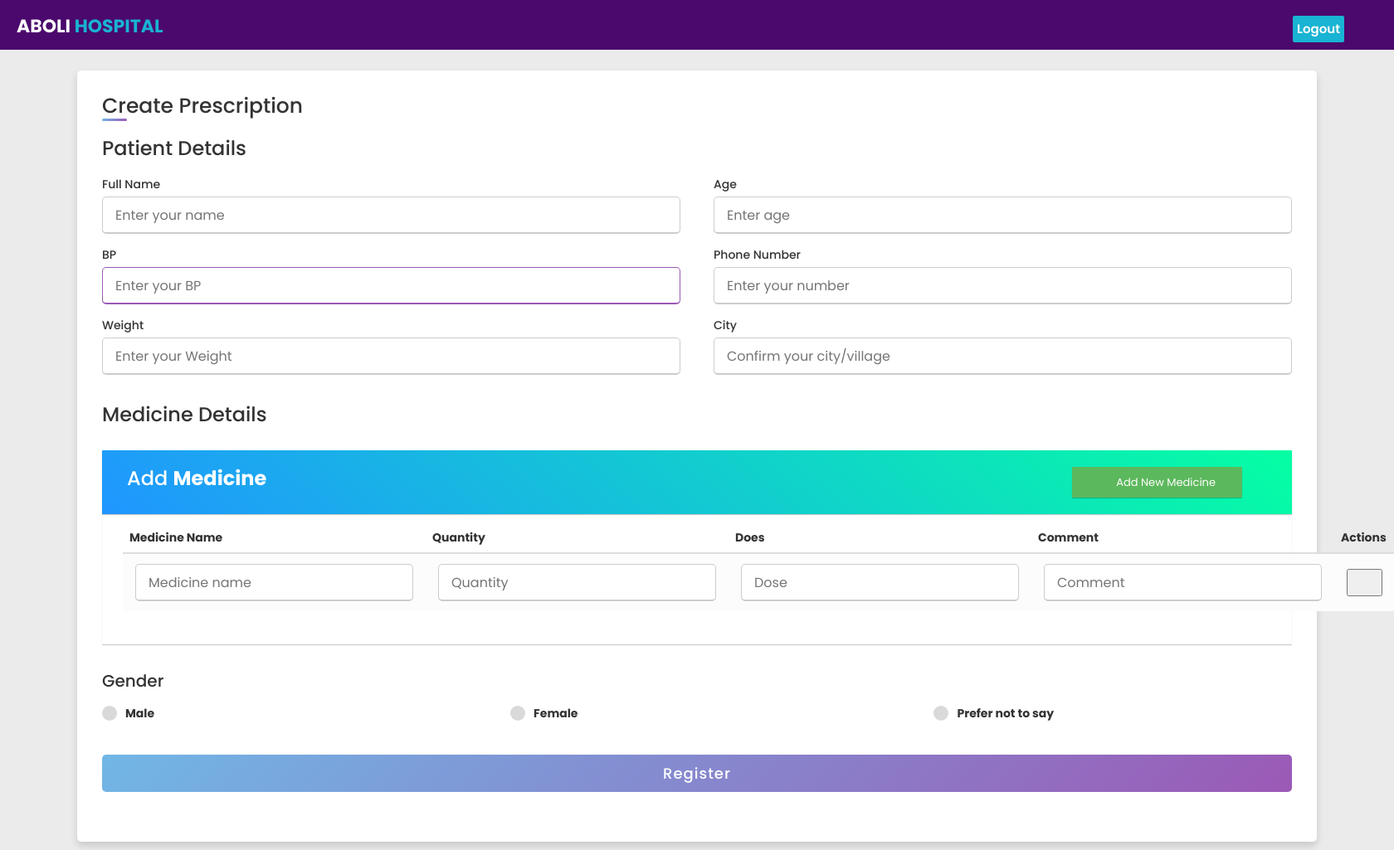
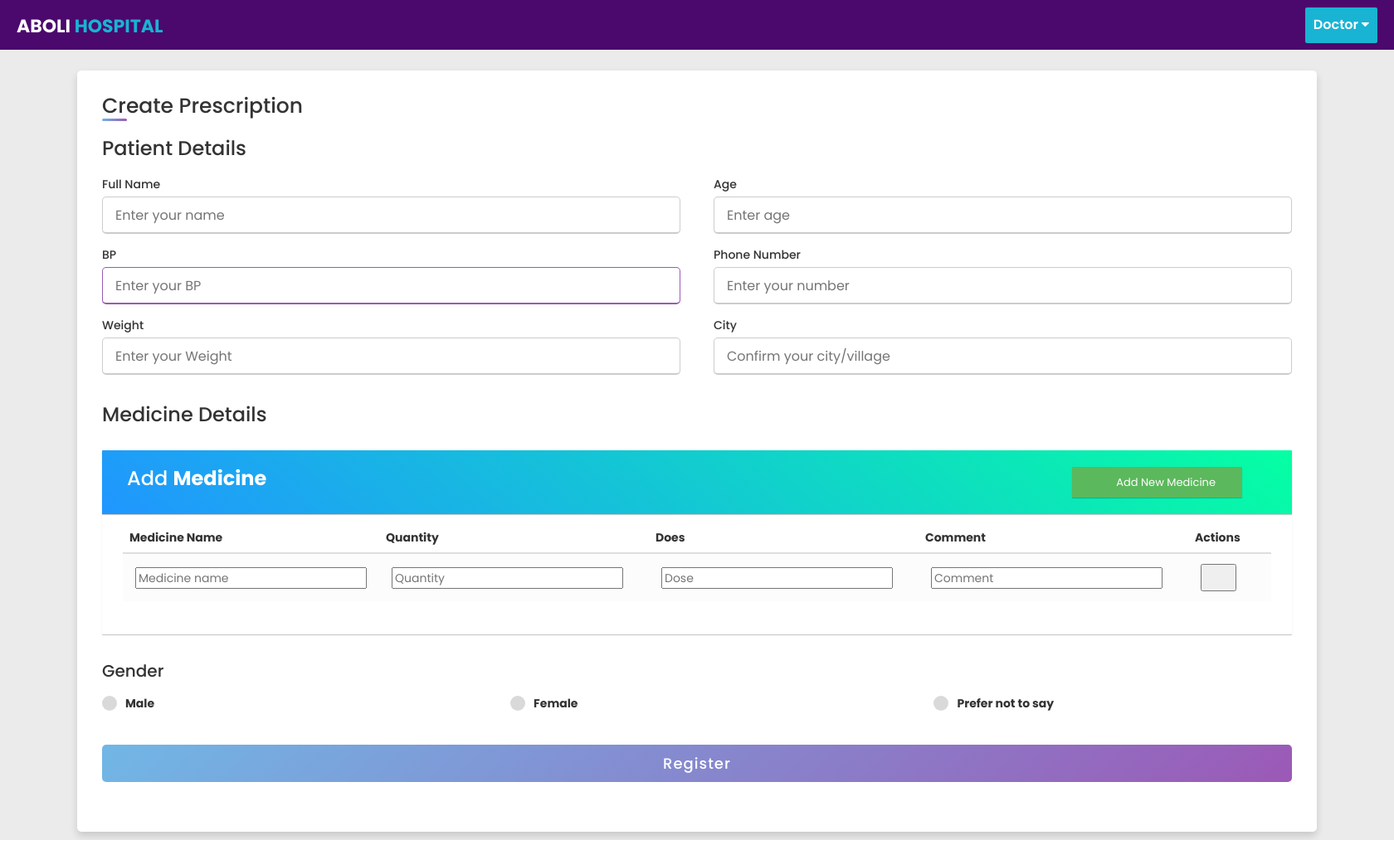
Before and after one commit to amitnileka/Multicare_web_project, a Django app: a page that uses Hosp/templates/prescription.html in a window 1680 px wide. Shown: the whole page at 83% size. Run offline with Django 3.2, Linux system fonts and the light colour scheme; a user stored in the database is signed in; some libraries are stand-ins or nearby versions.

Commit message:
Update prescription.html

```diff
--- a/Hosp/templates/prescription.html
+++ b/Hosp/templates/prescription.html
@@ -387,99 +387,99 @@ form .input-add span.details{
         margin-top: 10px;
         font-size: 13px;
     }
- /* Custom checkbox */
- .custom-checkbox {
-  position: relative;
- }
- .custom-checkbox input[type="checkbox"] {
-  opacity: 0;
-  position: absolute;
-  margin: 5px 0 0 3px;
-  z-index: 9;
- }
- .custom-checkbox label:before{
-  width: 18px;
-  height: 18px;
- }
- .custom-checkbox label:before {
-  content: '';
-  margin-right: 10px;
-  display: inline-block;
-  vertical-align: text-top;
-  background: white;
-  border: 1px solid #bbb;
-  border-radius: 1px;
-  box-sizing: border-box;
-  z-index: 2;
- }
- .custom-checkbox input[type="checkbox"]:checked + label:after {
-  content: '';
-  position: absolute;
-  left: 6px;
-  top: 3px;
-  width: 6px;
-  height: 11px;
-  border: solid #000;
-  border-width: 0 3px 3px 0;
-  transform: inherit;
-  z-index: 3;
-  transform: rotateZ(45deg);
- }
- .custom-checkbox input[type="checkbox"]:checked + label:before {
-  border-color: #03A9F4;
-  background: #03A9F4;
- }
- .custom-checkbox input[type="checkbox"]:checked + label:after {
-  border-color: #fff;
- }
- .custom-checkbox input[type="checkbox"]:disabled + label:before {
-  color: #b8b8b8;
-  cursor: auto;
-  box-shadow: none;
-  background: #ddd;
- }
- /* Modal styles */
- .modal .modal-dialog {
-  max-width: 400px;
- }
- .modal .modal-header, .modal .modal-body, .modal .modal-footer {
-  padding: 20px 30px;
- }
- .modal .modal-content {
-  border-radius: 1px;
- }
- .modal .modal-footer {
-  background: #ecf0f1;
-  border-radius: 0 0 1px 1px;
- }
- .modal .modal-title {
-        display: inline-block;
-    }
- .modal .form-control {
-  border-radius: 1px;
-  box-shadow: none;
-  border-color: #dddddd;
- }
- .modal textarea.form-control {
-  resize: vertical;
- }
- .modal .btn {
-  border-radius: 1px;
-  min-width: 100px;
- }
- .modal form label {
-  font-weight: normal;
- }
 
-.tbody-content input{
-    height: 45px;
-    outline: none;
-    font-size: 16px;
-    border-radius: 5px;
-    padding-left: 15px;
-    border: 1px solid #ccc;
-    border-bottom-width: 2px;
-    transition: all 0.3s ease;
+/* Dropdown Logout button */
+
+.mobile_nav_items{
+background: #19B3D3;
+text-decoration: none;
+float: right;
+margin-top: -45px;
+border-radius: 2px;
+font-size: 15px;
+font-weight: 600;
+color: #fff;
+transition: 0.5s;
+transition-property: background;
+
+}
+
+.mobile_nav_items .dropdown-content a {
+font-size: 16px;
+color: white;
+text-align: center;
+padding: 14px 16px;
+text-decoration: none;
+line-height: 30px;
+}
+
+.dropdown {
+overflow: hidden;
+text-align: center;
+}
+
+
+.dropdown .dropbtn {
+font-size: 16px;
+color: white;
+padding: 10px;
+background-color: inherit;
+font-family: inherit;
+margin: 0;
+text-align: center;
+border: none;
+}
+
+
+.dropdown-content {
+display: none;
+background: #2F323A;
+min-width: 160px;
+box-shadow: 0px 8px 16px 0px rgba(0,0,0,0.2);
+z-index: 1;
+}
+
+.dropdown-content a {
+float: none;
+color: black;
+padding: 12px 16px;
+text-decoration: none;
+display: block;
+text-align: left;
+}
+
+.dropdown-content a:hover {
+background-color: #19B3D3;
+}
+
+.dropdown:hover .dropdown-content {
+display: block;
+}
+
+
+ @media(max-width: 584px){
+ .container{
+  max-width: 100%;
+}
+form .user-details .input-box{
+    margin-bottom: 15px;
+    width: 100%;
+  }
+  form .category{
+    width: 100%;
+  }
+  .content form .user-details{
+    max-height: 300px;
+    overflow-y: scroll;
+  }
+  .user-details::-webkit-scrollbar{
+    width: 5px;
+  }
+  }
+  @media(max-width: 459px){
+  .container .content .category{
+    flex-direction: column;
+  }
 }
 
 
@@ -540,10 +540,19 @@ form .user-details .input-box{
     <div class="left_area">
       <h3>Aboli <span>Hospital</span></h3>
     </div>
-    <div class="right_area">
-      <a href="{% url 'logoutpg' %}" class="logout_btn">Logout</a>
+    <div class="mobile_nav_items">
+      <div class="dropdown">
+        <button class="dropbtn">Doctor
+          <i class="fa fa-caret-down"></i>
+        </button>
+        <div class="dropdown-content">
+          <a href="{% url 'patientdash'%}">Home</a>
+          <a href="{% url 'logoutpg' %}">Logout</a>
+
+        </div>
+      </div>
     </div>
-  </header>
+    </header>
 
 
   <div class="container">
```
